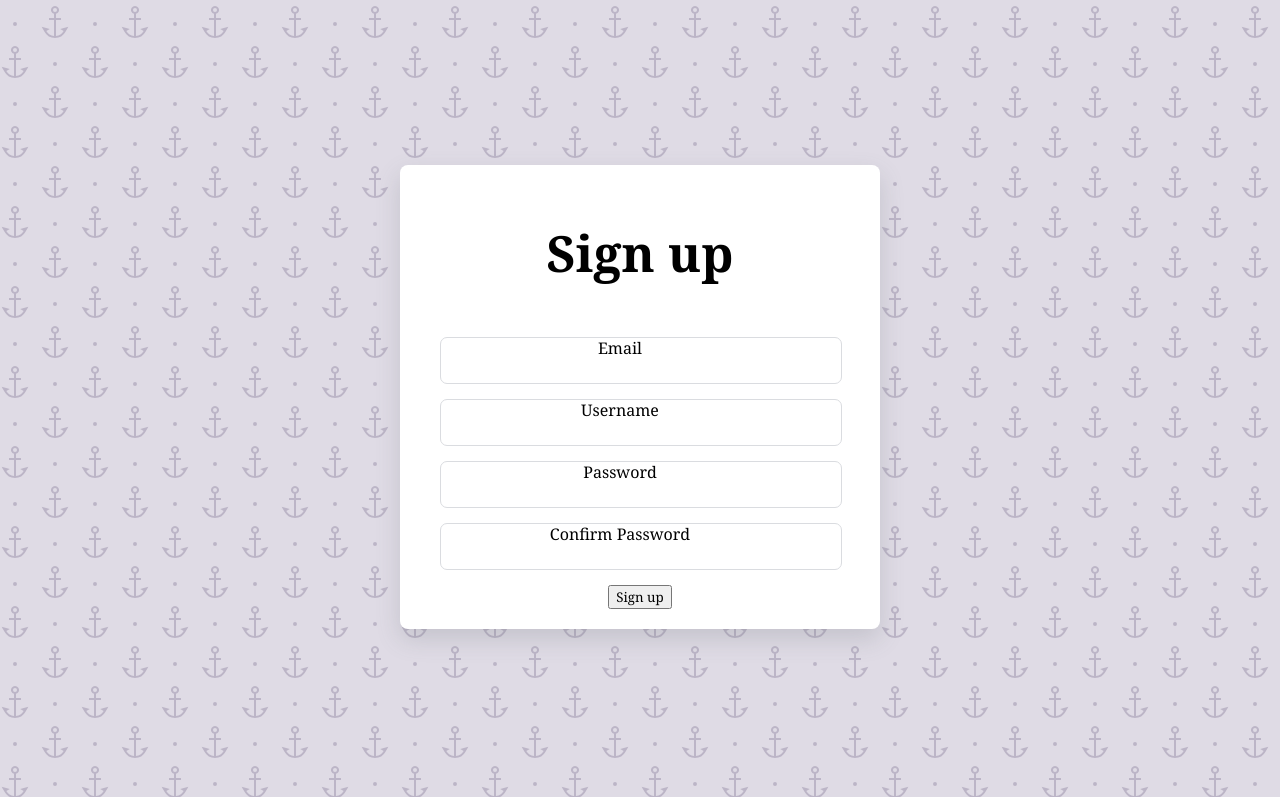
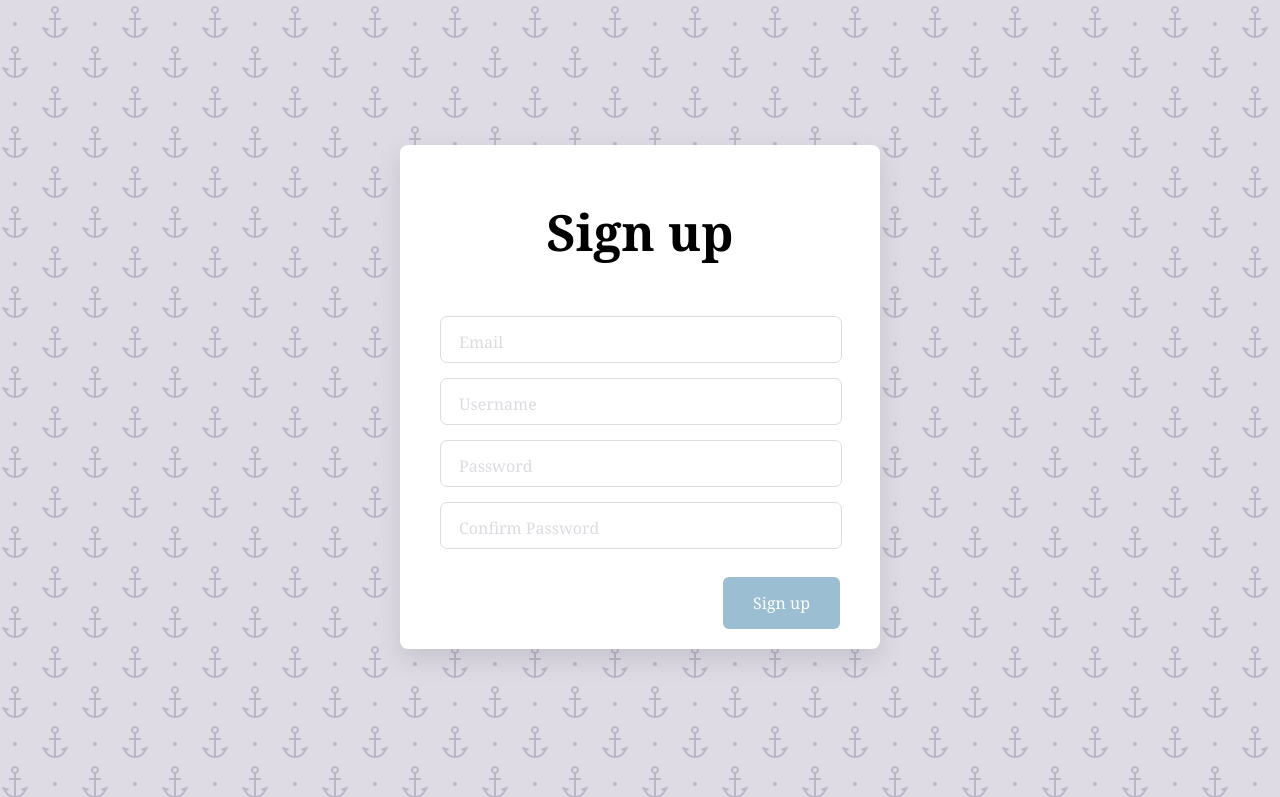
Before and after one commit to SIMONGU30/introduccion-programacion-, a plain HTML site: page codigos/clase 2-11-21/index.html in a window 1280 px wide. Shown: the part 516-1313 px from the top of the page. Drawn offline with Linux system fonts and the light colour scheme.

Commit message:
terminacionformu

```diff
--- a/codigos/clase 2-11-21/style.css
+++ b/codigos/clase 2-11-21/style.css
@@ -78,3 +78,55 @@ body {
   ::placeholder {
     color: transparent;
   }
+
+  .label {
+    position: absolute;
+    top: 15px;
+    left: 15px;
+    padding: 0 4px;
+    background-color: white;
+    color: #DADCE0;
+    font-size: 16px;
+    transition: 0.5s;
+    z-index: 0;
+  }
+
+    .submitBtn {
+      display: block;
+      margin-left: auto;
+      padding: 15px 30px;
+      border: none;
+      background-color: rgb(155, 190, 211);
+      color: white;
+      border-radius: 6px;
+      cursor: pointer;
+      font-size: 16px;
+      margin-top: 30px;
+    }
+
+    .submitBtn:hover {
+      background-color: #a2ca33;
+      transform: translateY(-2px);
+    }
+
+    .input:focus + .label {
+      top: -7px;
+      left: 3px;
+      z-index: 10;
+      font-size: 14px;
+      font-weight: 600;
+      color: rgb(0, 128, 32);
+    }
+
+
+    .input:focus {
+      border: 2px solid rgb(0, 128, 53);
+    }
+
+    .input:not(:placeholder-shown)+ .label {
+      top: -7px;
+      left: 3px;
+      z-index: 10;
+      font-size: 14px;
+      font-weight: 600;
+    }
```
